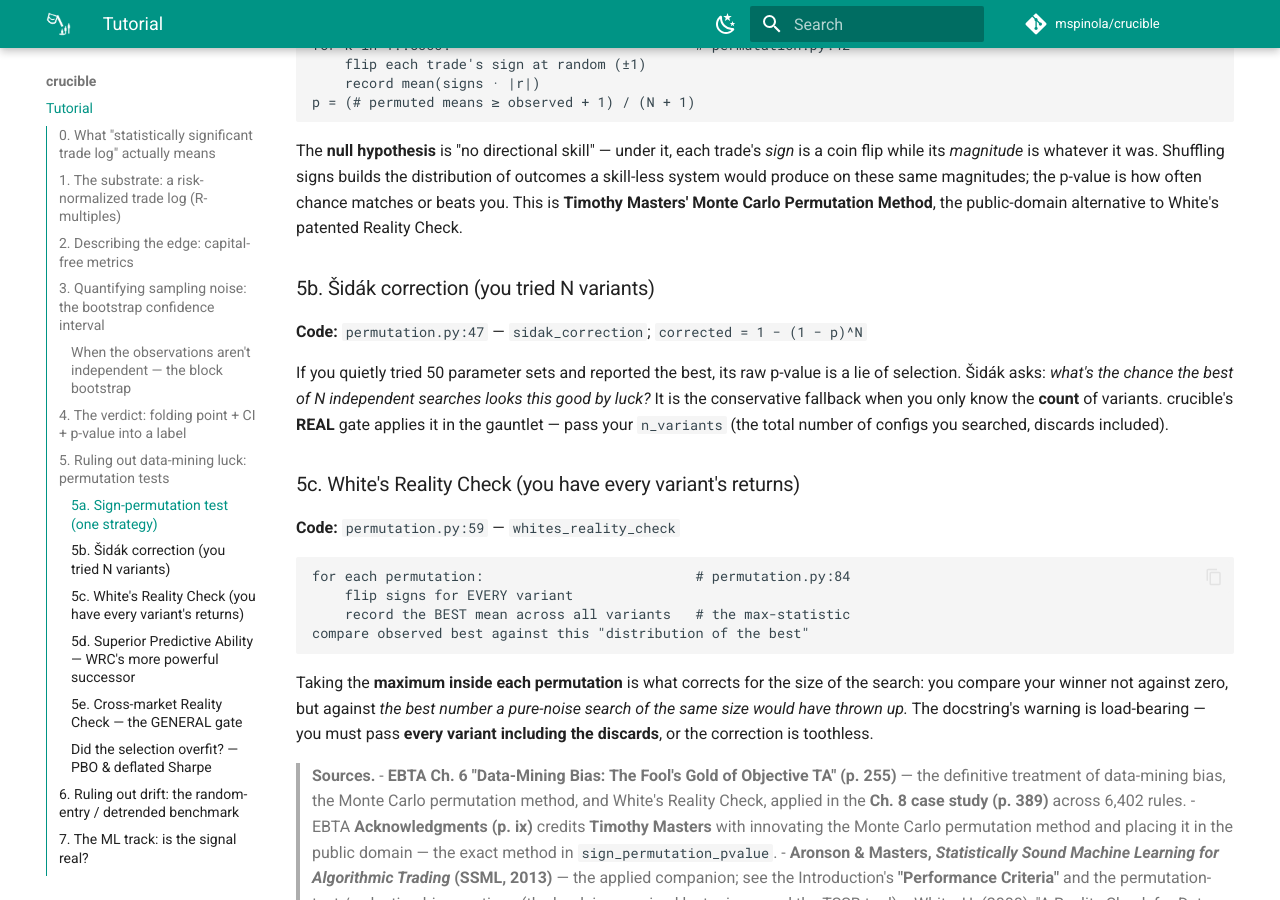
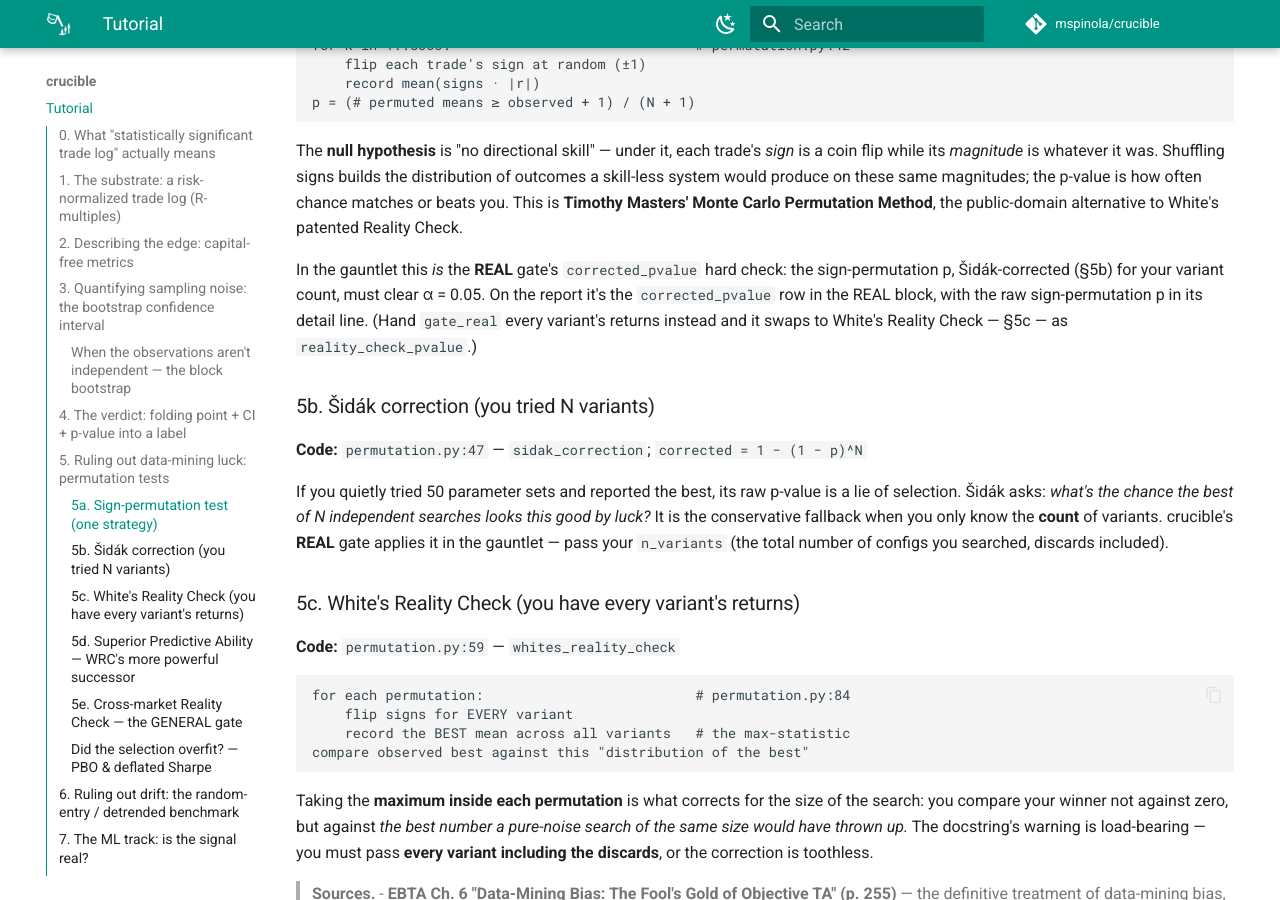
Before and after one commit to mspinola/crucible, an MkDocs documentation site: the page built from docs/index.md, in a window 1280 px wide and 900 px high, scrolled down 6020 px. Built offline with MkDocs 1.6.1 and Material for MkDocs 9.7.7, drawn with Linux system fonts in a browser that asks for light colours; comment, search, counter and statistics services are not loaded.

Commit message:
docs: tie §5a to the REAL gate's corrected_pvalue check
Make explicit that the sign-permutation test IS the REAL gate's corrected_pvalue
hard check (Šidák-corrected, §5b) and shows as the corrected_pvalue row in the
report's REAL block — with the swap to White's Reality Check (§5c) when every
variant's returns are supplied.

Co-Authored-By: Claude Opus 4.8 <noreply@anthropic.com>

```diff
--- a/docs/index.md
+++ b/docs/index.md
@@ -282,6 +282,12 @@ flip while its *magnitude* is whatever it was. Shuffling signs builds the distri
 outcomes a skill-less system would produce on these same magnitudes; the p-value is how
 often chance matches or beats you. This is **Timothy Masters' Monte Carlo Permutation
 Method**, the public-domain alternative to White's patented Reality Check.
+
+In the gauntlet this *is* the **REAL** gate's `corrected_pvalue` hard check: the sign-permutation
+p, Šidák-corrected (§5b) for your variant count, must clear α = 0.05. On the report it's the
+`corrected_pvalue` row in the REAL block, with the raw sign-permutation p in its detail line.
+(Hand `gate_real` every variant's returns instead and it swaps to White's Reality Check — §5c —
+as `reality_check_pvalue`.)
 
 ### 5b. Šidák correction (you tried N variants)
 
```
